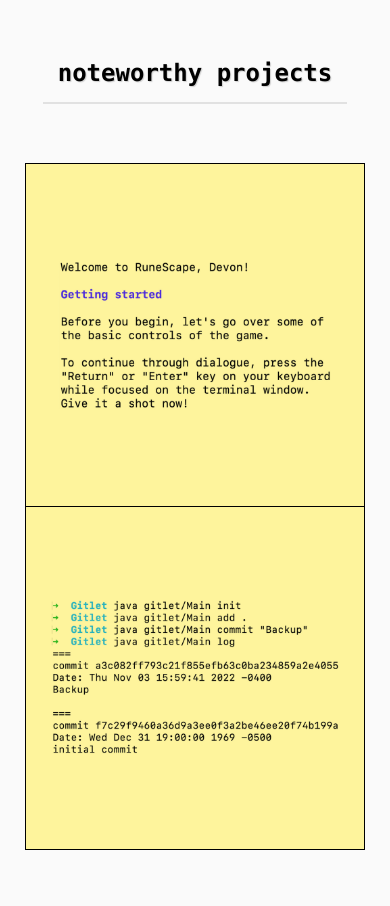
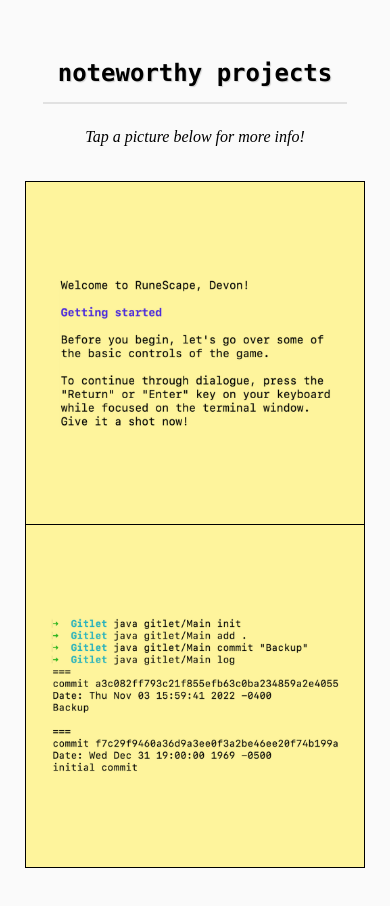
Before and after one commit to DevonMartin/Portfolio-Frontend, a React (Create React App) app: page / in a window 390 px wide. Shown: the part 1940-2846 px from the top of the page. Built offline with nearby package versions, Linux system fonts and the light colour scheme; no server answers.

Commit message:
Implemented directional text on projects for mobile users per feedback

```diff
--- a/src/components/Home/Index2.js
+++ b/src/components/Home/Index2.js
@@ -187,6 +187,9 @@ function Index2() {
       <div id="dark" onClick={closeDark}></div>
       <ProjectPopup openProject={openProject} />
       <Header string="noteworthy projects" />
+      <div className="mobile-only text-center">
+        <i>Tap a picture below for more info!</i>
+      </div>
       <div className="gallery">
         <ProjectInfo id="RS" setOpenProject={setOpenProject} />
         <ProjectInfo id="GL" setOpenProject={setOpenProject} />
```
